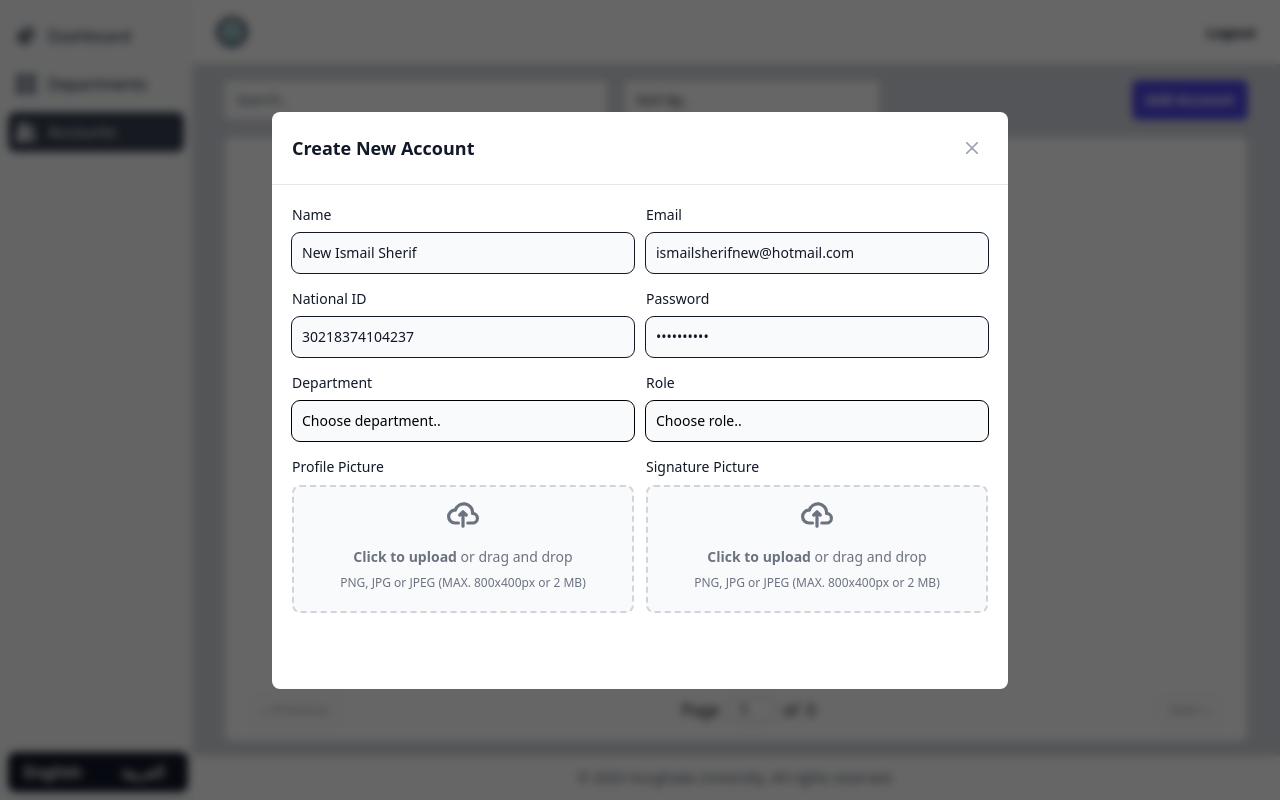
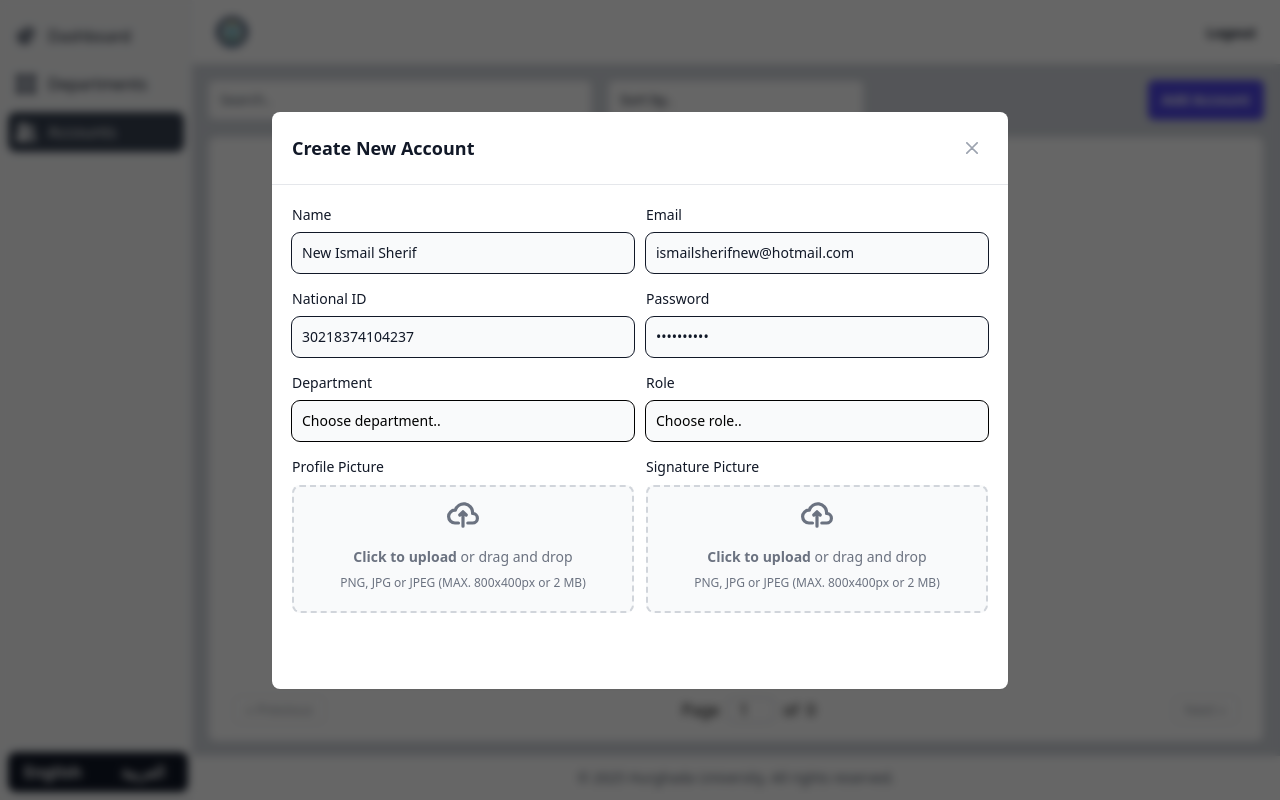
Before and after one commit to GP-2025/email-system-admin-panel, a Flask app: template templates/college_admin/en/accounts.html in a window 1280 px wide. Run offline with Flask 3, Linux system fonts and the light colour scheme; the template is opened without the code that fills it, so the values that code supplies are empty; parts of the project's set-up code (start-up, migrations or seed data) failed here and were passed over.

Commit message:
Refactor department handling: update EditDepartment API call to use JSON format, enhance department retrieval in departments.py, and improve accounts.html layout for better responsiveness.

```diff
--- a/api.py
+++ b/api.py
@@ -261,11 +261,12 @@ def EditDepartment(data):
     response = requests.post(
         f"{BASE_URL}/api/Department/EditDepartment/{data["id"]}",
         headers={
-            "accept": "text/plain",
+            "accept": "*/*",
             "Authorization": f"Bearer {session.get("access_token")}",
             "Content-Type": "application/json"
         },
-        data={
+        json={
+            "id": data["id"],
             "name": data["name"],
             "abbreviation": data["abbreviation"],
             "collegeId": data["college_id"],
--- a/templates/college_admin/en/accounts.html
+++ b/templates/college_admin/en/accounts.html
@@ -100,7 +100,7 @@
         <section class="mt-16">
             <div class="overflow-x-auto w-full p-4">
 
-                <div class="flex mx-auto max-w-5xl mb-4">
+                <div class="flex mx-auto max-w-7xl mb-4">
                     <input data-search type="text" id="searchBar" placeholder="Search.."
                         class="mr-4 block w-96 rounded-md bg-white px-3 py-1.5 text-base text-gray-900 outline outline-1 -outline-offset-1 outline-gray-300 placeholder:text-gray-600 focus:outline-2 focus:-outline-offset-2 focus:outline-indigo-600 sm:text-sm/6">
                     <select data-sort-by id="sortDropdown" class="text-gray-600 appearance-none block w-64 rounded-md bg-white px-3 py-1.5 text-base text-gray-900 outline outline-1 -outline-offset-1 outline-gray-300 placeholder:text-gray-400 focus:outline-2 focus:-outline-offset-2 focus:outline-indigo-600 sm:text-sm/6">
@@ -241,15 +241,15 @@
                     <!-- End of modal -->
                 </div>
 
-                <div class="border border-1 border-gray-300 mb-10 mx-auto max-w-5xl rounded-lg bg-white divide-y divide-gray-300 overflow-hidden">
+                <div class="border border-1 border-gray-300 mb-10 mx-auto max-w-7xl rounded-lg bg-white divide-y divide-gray-300 overflow-hidden">
                     <div class="w-full">
                         <div class="dark:bg-gray-800">
                             <div class="flex text-left text-white">
                                 <div class="font-semibold text-sm uppercase px-6 py-4 w-1/3">Name &nbsp;</div>
                                 <div class="font-semibold text-sm uppercase px-6 py-4 w-1/6">Role &nbsp;</div>
-                                <div class="font-semibold text-sm uppercase px-6 py-4 w-1/6">Department &nbsp;</div>
+                                <div class="font-semibold text-sm uppercase px-6 py-4 w-1/4">Department &nbsp;</div>
                                 <div class="font-semibold text-sm uppercase px-6 py-4 w-1/6">National ID &nbsp;</div>
-                                <div class="font-semibold text-sm uppercase px-6 py-4 w-1/6"></div>
+                                <div class="font-semibold text-sm uppercase px-6 py-4 w-1/12"></div>
                             </div>
                         </div>
 
@@ -275,14 +275,14 @@
                                 <div class="px-6 py-4 w-1/6">
                                     <span class="text-green-800 bg-green-200 font-semibold px-2 rounded-full">{{account.role}}</span>
                                 </div>
-                                <div class="px-6 py-4 w-1/6 text-center">
+                                <div class="px-6 py-4 w-1/4">
                                     <p class="text-gray-700 font-semibold tracking-wide">{{account.departmentName}}</p>
                                 </div>
-                                <div class="px-6 py-4 w-1/6 text-center">
+                                <div class="px-6 py-4 w-1/6">
                                     <p data-national-id class="text-gray-700 font-semibold tracking-wide">{{account.nationalId}}</p>
                                 </div>
 
-                                <div class="px-6 py-2 w-1/6 text-center">
+                                <div class="px-6 py-2 w-1/12 text-center">
                                     <!-- Update Modal toggle -->
                                     <button onclick="updateModalOpenButton('{{account.id}}')" update-modal-open-button data-modal-target="update-modal" data-modal-toggle="update-modal"
                                         class="ml-auto rounded-md bg-indigo-600 px-3.5 py-1.5 text-sm font-semibold text-white shadow-xs hover:bg-indigo-500 focus-visible:outline-2 focus-visible:outline-offset-2 focus-visible:outline-indigo-600 dark:bg-indigo-600 dark:hover:bg-indigo-500 dark:focus:outline dark:focus:outline-2 dark:focus:outline-offset-2 dark:focus:outline-indigo-600">Edit</button>
```
Also changed, not shown: routes/college_admin/accounts.py (+7 -0 lines), routes/college_admin/departments.py (+9 -5 lines), routes/main/admin.py (+16 -0 lines), static/js/all.js.
